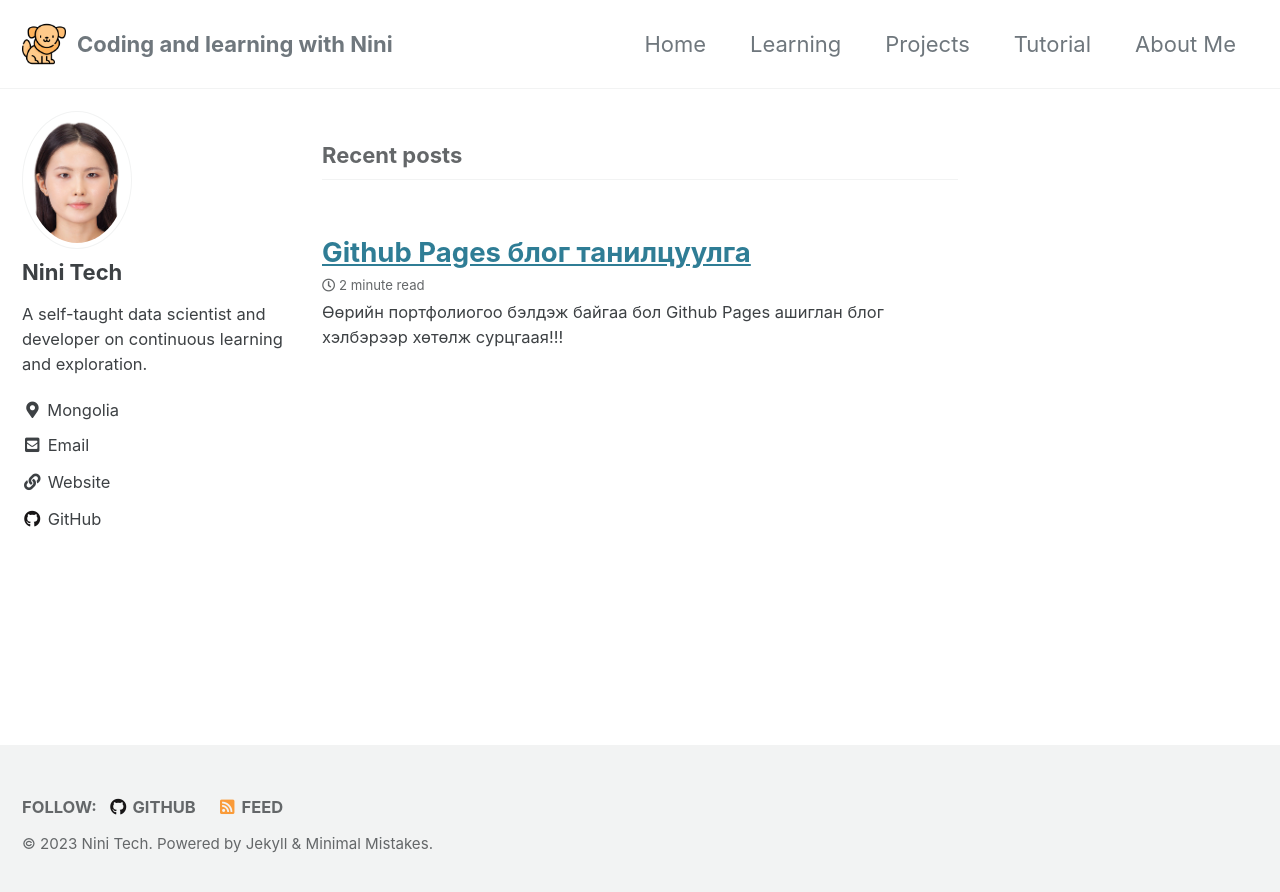
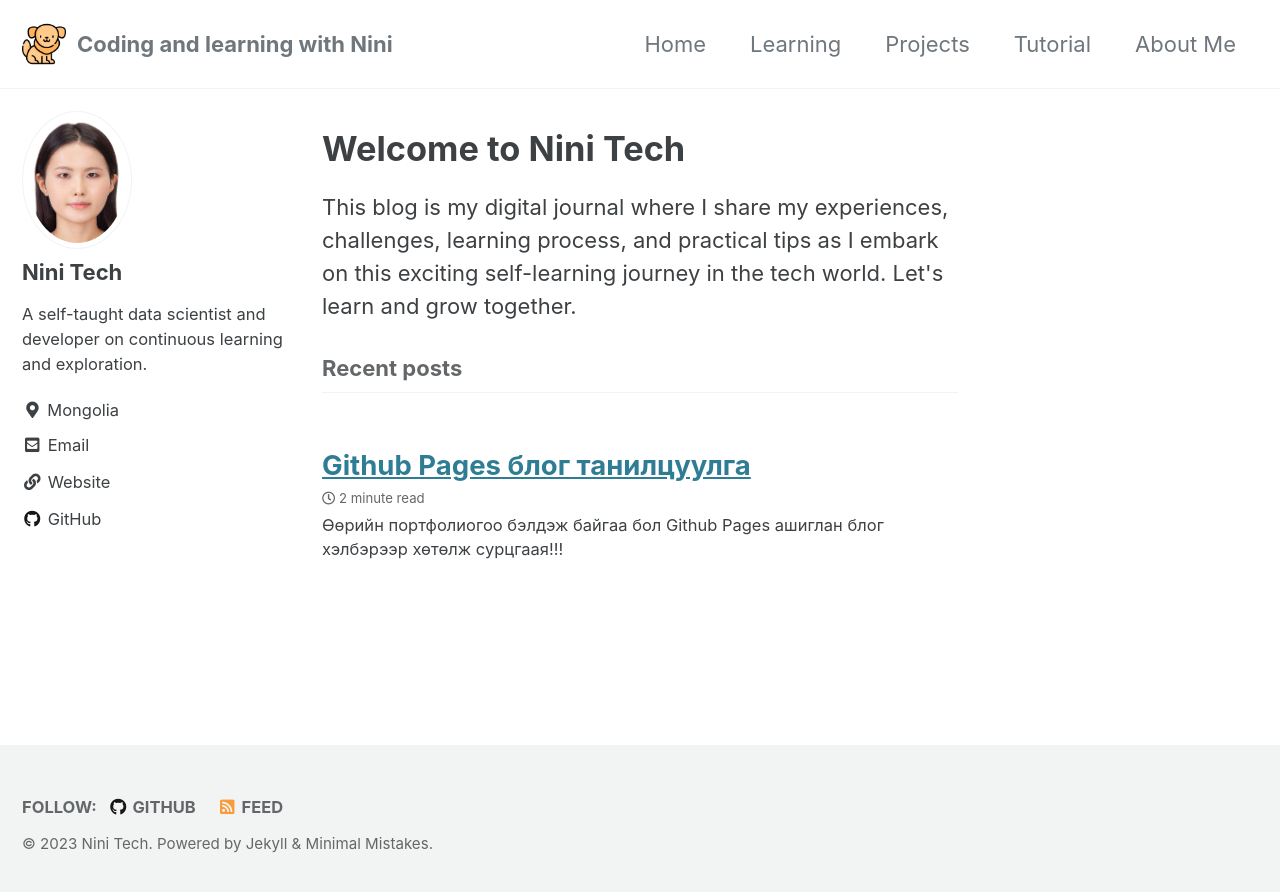
Before and after one commit to nini-dev98/nini-dev98.github.io, a Jekyll site: the page built from index.html, in a window 1280 px wide. Shown: the top 892 px of the page. Built offline with Jekyll 4.4.1, drawn with Linux system fonts in a browser that asks for light colours; cached includes are drawn as plain includes; the list of posts is cut into pages by our own code.

Commit message:
Added the home welcoming-message

```diff
--- a/_layouts/home.html
+++ b/_layouts/home.html
@@ -1,6 +1,11 @@
 ---
 layout: archive
 ---
+
+<div class="welcome-message">
+  <h1>Welcome to Nini Tech</h1>
+  <p>This blog is my digital journal where I share my experiences, challenges, learning process, and practical tips as I embark on this exciting self-learning journey in the tech world. Let's learn and grow together.</p>
+</div>
 
 {{ content }}
 
```
